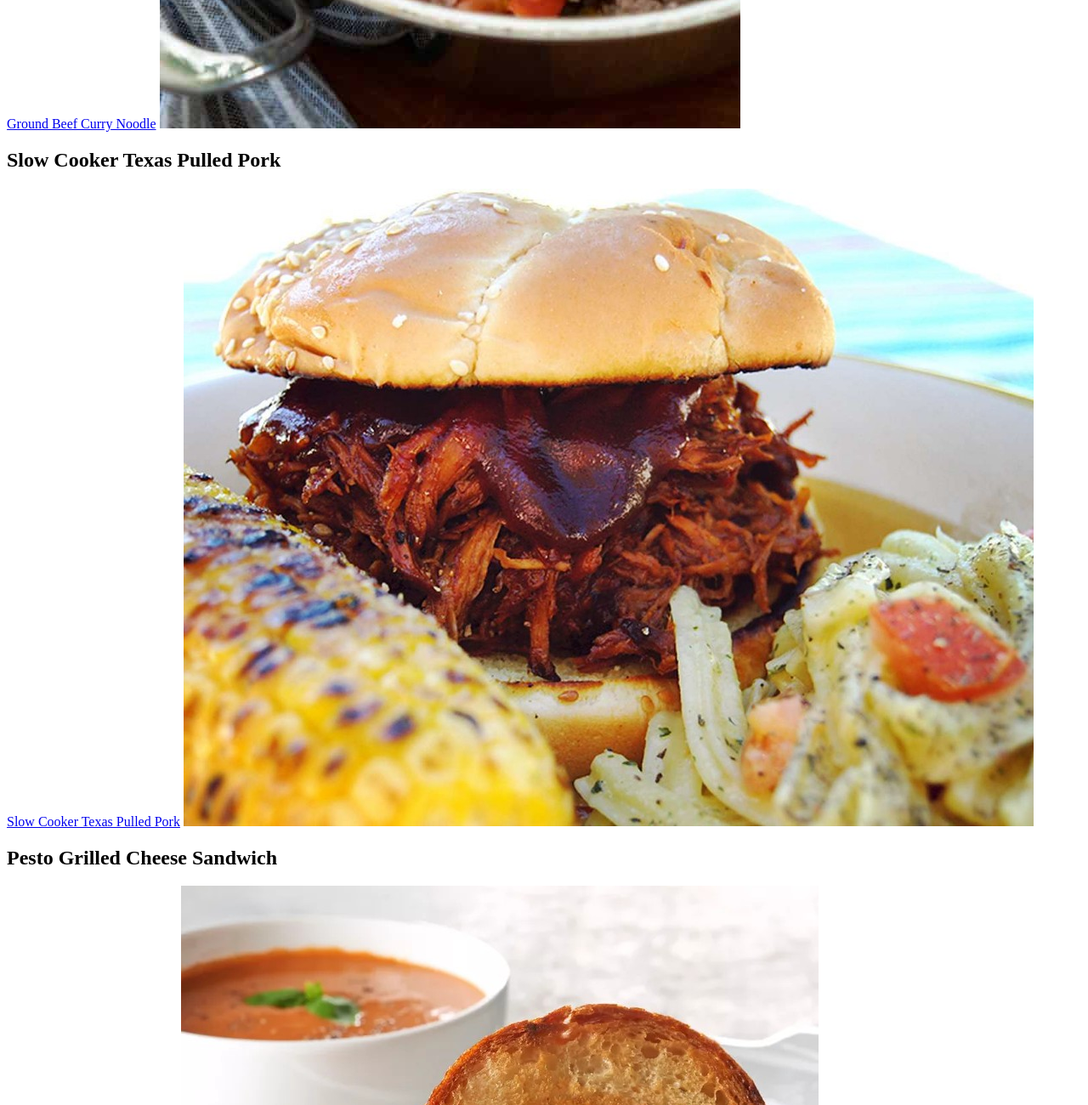
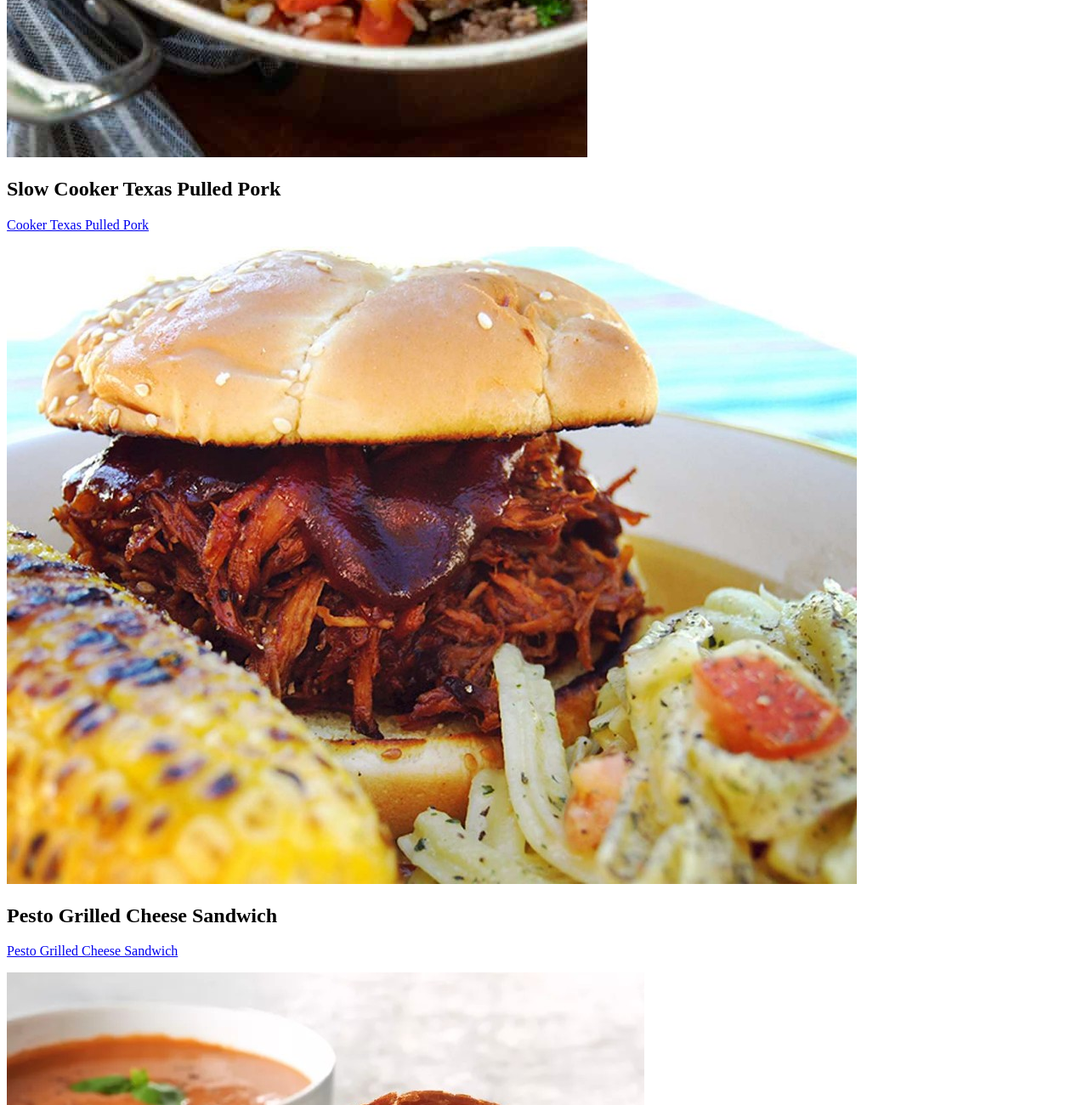
Before and after one commit to BR1KJS/odin-recipes, a plain HTML site: page index.html in a window 1280 px wide. Shown: the part 1000-2300 px from the top of the page at 85% size. Drawn offline with Linux system fonts and the light colour scheme.

Commit message:
fix paragraphs and image

```diff
--- a/index.html
+++ b/index.html
@@ -12,14 +12,14 @@
         <h1>Odin Recipes</h1>
         <p>
         <h2>Ground Beef Curry Noodle</h2>
-            <a href="./recipes/ground-beef-curry-noodle.html">Ground Beef Curry Noodle</a>
+            <a href="./recipes/ground-beef-curry-noodle.html"><p>Ground Beef Curry Noodle</p></a>
             <img src="/recipes/ground-beef-curry-noodle.jpg">
         </P>
 
         <p>
 
             <h2>Slow Cooker Texas Pulled Pork</h2>
-            <a href="./recipes/slow-cooker-texas-pulled-pork.html">Slow Cooker Texas Pulled Pork</a>
+            <a href="./recipes/slow-cooker-texas-pulled-pork.html"><p> Cooker Texas Pulled Pork</p></a>
             <img src="recipes/slow-cooker-texas-pulled-pork.jpg">
 
         </p>
@@ -27,7 +27,7 @@
         <p>
 
             <h2>Pesto Grilled Cheese Sandwich</h2>
-            <a href="./recipes/Pesto Grilled Cheese Sandwich.html">Pesto Grilled Cheese Sandwich</a>
+            <a href="./recipes/Pesto Grilled Cheese Sandwich.html"><p>Pesto Grilled Cheese Sandwich</p></a>
             <img src="recipes/Pesto Grilled Cheese Sandwich.jpg">
 
         </p>
```
Also changed, not shown: recipes/slow-cooker-texas-pulled-pork.html (+3 -1 lines).
